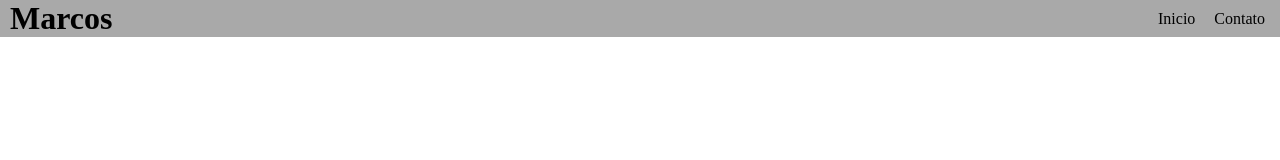
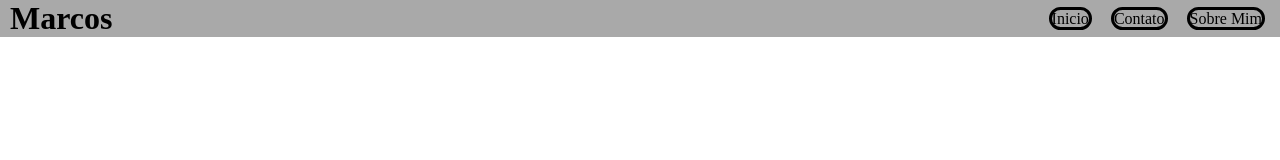
Before and after one commit to itzbono/portifolio, a plain HTML site: page portifolio/index.html in a window 1280 px wide. Drawn offline with Linux system fonts and the light colour scheme.

Commit message:
Add files via upload

```diff
--- a/portifolio/index.html
+++ b/portifolio/index.html
@@ -12,6 +12,7 @@
         <nav>
             <a href="#">Inicio</a>
             <a href="#">Contato</a>
+            <a href="#">Sobre Mim</a>
         </nav>
     </header>
     <main>
--- a/portifolio/style.css
+++ b/portifolio/style.css
@@ -15,7 +15,10 @@ h1{
     margin-right: 15px;
     color: black;
     text-decoration: none;
+    border: solid;
+    border-radius: 25px;
 }
 nav a: hover{
 
+
 }
```
